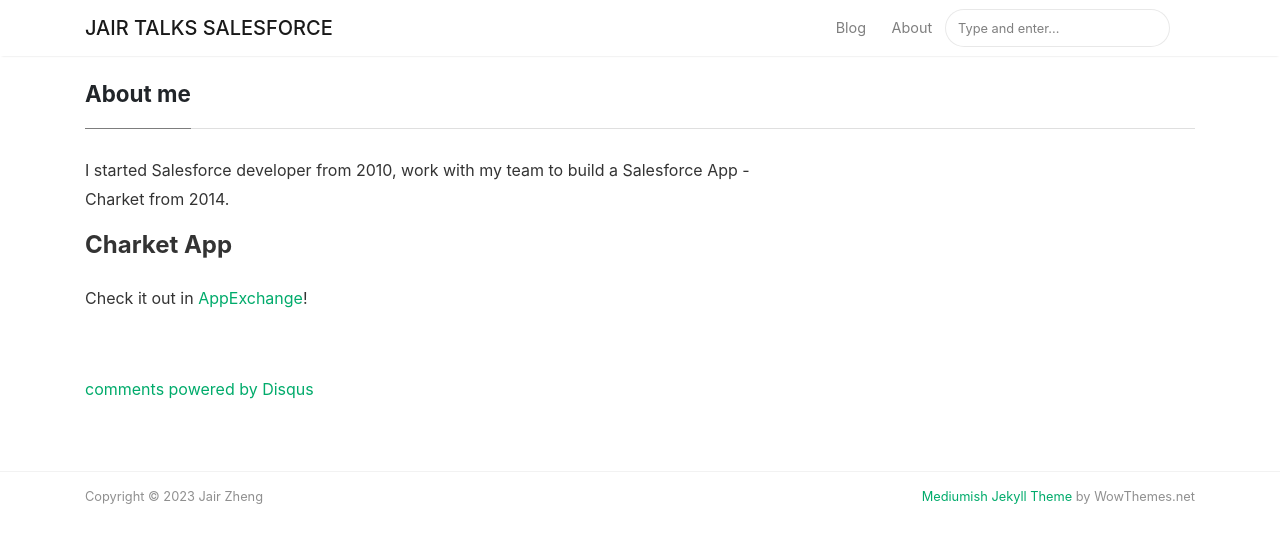
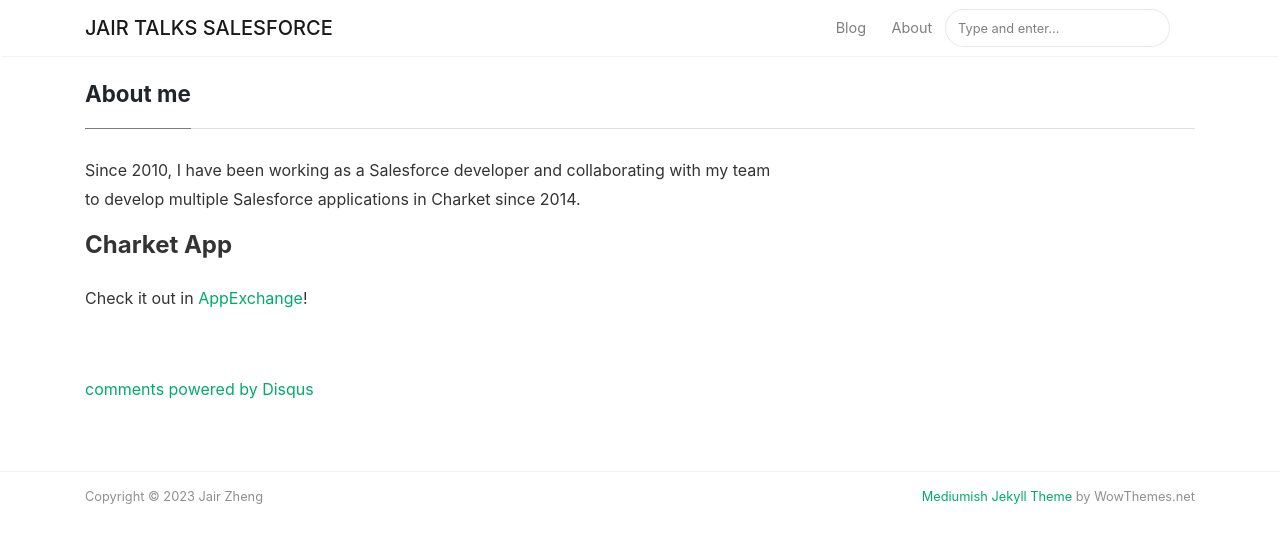
Before and after one commit to jairzh/jairzh.github.com, a Jekyll site: the page built from _pages/about.md, in a window 1280 px wide. Shown: the top 543 px of the page. Built offline with Jekyll 4.4.1, drawn with Linux system fonts in a browser that asks for light colours; nearby versions of some CDN libraries; comment, search, counter and statistics services are not loaded.

Commit message:
Update some information

```diff
--- a/_config.yml
+++ b/_config.yml
@@ -20,7 +20,7 @@ authors:
     email: jairzh@live.com
     web: https://www.jairzh.com
     twitter: https://twitter.com/jairzheng
-    description: "A Salesforce 5X certifications, product manager and technical architect in Charket.com"
+    description: "A Salesforce 15X certifications, product manager and technical architect in Charket.com"
 
 
 # Plugins
--- a/_pages/about.md
+++ b/_pages/about.md
@@ -8,7 +8,7 @@ comments: true
 <div class="row justify-content-between">
 <div class="col-md-8 pr-5">
 
-<p>I started Salesforce developer from 2010, work with my team to build a Salesforce App - Charket from 2014.</p>
+<p>Since 2010, I have been working as a Salesforce developer and collaborating with my team to develop multiple Salesforce applications in Charket since 2014.</p>
 
 <h4>Charket App</h4>
 
```
